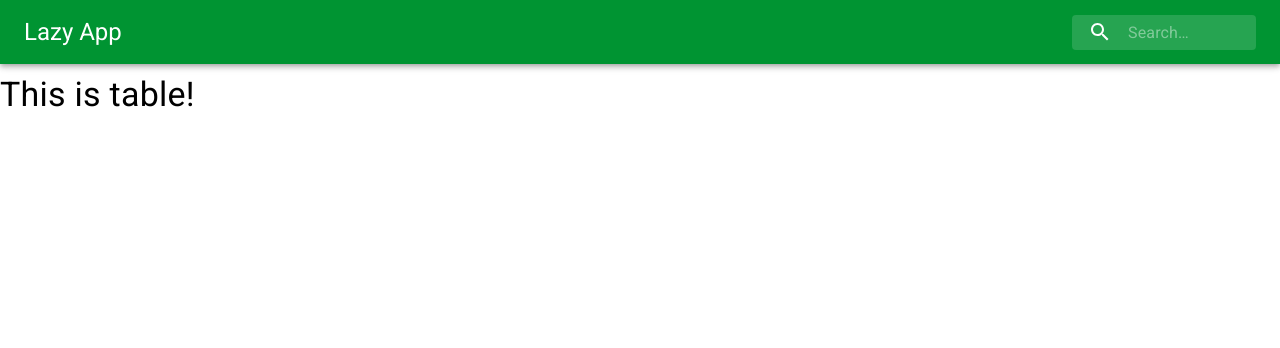
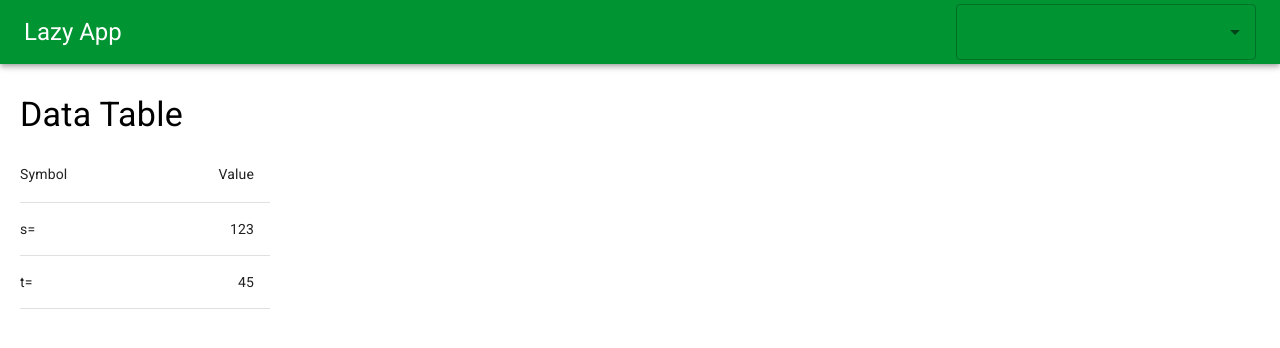
Before and after one commit to AleksanderSkubala/app-for-lazy, a React (Create React App) app: page / in a window 1280 px wide. Shown: the top 348 px of the page. Built offline with nearby package versions, Linux system fonts and the light colour scheme; the HTML template or start-up script is replaced by a standard one.

Commit message:
add redux and autocoplete

```diff
--- a/package.json
+++ b/package.json
@@ -5,12 +5,15 @@
   "dependencies": {
     "@material-ui/core": "^4.8.3",
     "@material-ui/icons": "^4.5.1",
+    "@material-ui/lab": "^4.0.0-alpha.39",
     "@testing-library/jest-dom": "^4.2.4",
     "@testing-library/react": "^9.4.0",
     "@testing-library/user-event": "^7.2.1",
     "react": "^16.12.0",
     "react-dom": "^16.12.0",
+    "react-redux": "^7.1.3",
     "react-scripts": "3.3.0",
+    "redux": "^4.0.5",
     "styled-components": "^5.0.0"
   },
   "scripts": {
--- a/src/App.js
+++ b/src/App.js
@@ -1,13 +1,18 @@
 import React from 'react';
-import Header from './components/Header'
-import Table from './components/Table'
+import { createStore } from 'redux';
+import { Provider } from "react-redux";
+import { formula } from './redux/formula';
+import Header from './components/Header';
+import Table from './components/Table';
+
+const store = createStore(formula);
 
 function App() {
   return (
-    <>
+    <Provider store={store}>
       <Header />
       <Table />
-    </>
+    </Provider>
   );
 }
 
--- /dev/null
+++ b/src/components/Complete.js
@@ -0,0 +1,56 @@
+import React from 'react';
+import { connect } from 'react-redux';
+import { formulas } from '../redux/actions';
+import { TextField } from '@material-ui/core';
+import Autocomplete from '@material-ui/lab/Autocomplete';
+import { fade, makeStyles } from '@material-ui/core/styles';
+
+const mainList = [
+  {name: 'prędkość w ruchu po okręgu'},
+  {name: 'prędkość Żyda'},
+];
+
+/*const styles = makeStyles(theme => ({
+  search: {
+    position: 'relative',
+    borderRadius: theme.shape.borderRadius,
+    backgroundColor: fade(theme.palette.common.white, 0.15),
+    '&:hover': {
+      backgroundColor: fade(theme.palette.common.white, 0.25),
+    },
+    marginLeft: 0,
+    width: '100%',
+    [theme.breakpoints.up('sm')]: {
+      marginLeft: theme.spacing(1),
+      width: 'auto',
+    },
+  },
+}));*/
+
+class Complete extends React.Component {
+  constructor(props) {
+    super(props);
+    this.setFormula = this.setFormula.bind(this);
+    console.log(props);
+  }
+
+  setFormula = (e) => {
+    this.props.dispatch(formulas(e.target.value));
+  };
+
+  render(){
+    return (
+      <Autocomplete
+        id="combo-box-demo"
+        options={mainList}
+        getOptionLabel={option => option.name}
+        style={{width: 300}}
+        onInputChange={this.setFormula}
+        renderInput={params => (
+          <TextField {...params} variant="outlined" fullWidth onChange={this.setFormula}/>
+        )}
+      />
+  );}
+}
+
+export default connect(formulas)(Complete);
--- a/src/components/Header.js
+++ b/src/components/Header.js
@@ -1,10 +1,15 @@
 import React from 'react';
-import AppBar from '@material-ui/core/AppBar';
-import Toolbar from '@material-ui/core/Toolbar';
-import Typography from '@material-ui/core/Typography';
-import InputBase from '@material-ui/core/InputBase';
+import Complete from './Complete';
+import {
+  AppBar,
+  Toolbar,
+  Typography,
+  // InputBase,
+  TextField
+} from '@material-ui/core';
+// import Autocomplete from '@material-ui/lab/Autocomplete';
 import { fade, makeStyles } from '@material-ui/core/styles';
-import SearchIcon from '@material-ui/icons/Search';
+// import SearchIcon from '@material-ui/icons/Search';
 
 const useStyles = makeStyles(theme => ({
   root: {
@@ -69,7 +74,7 @@ const classes = useStyles();
         <Typography className={classes.title} variant="h5" noWrap>
           Lazy App
         </Typography>
-        <div className={classes.search}>
+        {/* <div className={classes.search}>
           <div className={classes.searchIcon}>
             <SearchIcon />
           </div>
@@ -81,7 +86,8 @@ const classes = useStyles();
             }}
             inputProps={{ 'aria-label': 'search' }}
           />
-        </div>
+        </div> */}
+        <Complete/>
       </Toolbar>
     </AppBar>
   );
--- a/src/components/Table.js
+++ b/src/components/Table.js
@@ -1,10 +1,75 @@
-import React from 'react';
-import { Typography } from '@material-ui/core';
+import React  from 'react';
+import { connect } from "react-redux";
+import { formulas } from "../redux/actions";
+import { withStyles } from '@material-ui/styles';
+import {
+  Typography,
+  Table,
+  TableBody,
+  TableCell,
+  TableContainer,
+  TableHead,
+  TableRow,
+  Box
+} from '@material-ui/core';
 
-function Table() {
-  return(
-    <Typography variant="h4">This is table!</Typography>
-  )
+const styles = {
+  box: {
+    margin: '20px 0 0 20px'
+  },
+  title: {
+    padding: '10px 0'
+  },
+  table: {
+    width: 250,
+    '& th': {
+      paddingLeft: 0,
+    }
+  },
+};
+
+function createData(symbol, value) {
+  return { symbol, value };
 }
 
-export default Table
+const rows = [
+  createData('s=', 123),
+  createData('t=', 45)
+];
+
+class DataTable extends React.Component {
+  render() {
+  const { classes } = this.props;
+  return (
+  <Box className={classes.box}>
+    <Typography className={classes.title} variant="h4">Data Table</Typography>
+    <TableContainer>
+      <Table className={classes.table}>
+        <TableHead>
+          <TableRow border={1}>
+            <TableCell>Symbol</TableCell>
+            <TableCell align="right">Value</TableCell>
+          </TableRow>
+        </TableHead>
+        <TableBody>
+          {rows.map(row => (
+            <TableRow key={row.symbol} border={1}>
+              <TableCell component="th" scope="row">
+                {row.symbol}
+              </TableCell>
+              <TableCell align="right">{row.value}</TableCell>
+            </TableRow>
+          ))}
+        </TableBody>
+      </Table>
+    </TableContainer>
+    {this.props.formula}
+  </Box>
+  );}
+}
+
+const mapStateToProps = (state) => ({
+  formula: state.formula,
+})
+
+export default connect(mapStateToProps)( withStyles(styles)(DataTable) );
--- /dev/null
+++ b/src/redux/actions.js
@@ -0,0 +1,4 @@
+export const formulas = (formula) => ({
+  type: 'FORMULA',
+  formula
+});
--- /dev/null
+++ b/src/redux/formula.js
@@ -0,0 +1,11 @@
+export const formula = (state = [], action) => {
+  console.log(action)
+  switch (action.type) {
+    case 'FORMULA':
+      return {
+        formula: action.formula
+      }
+    default:
+      return state
+  }
+}
```
Also changed, not shown: src/actions/actions.js (deleted, +0 -8 lines), src/reducers/reducer.js (deleted, +0 -10 lines), 1 other file (tests, documents, lock files or other folders).
